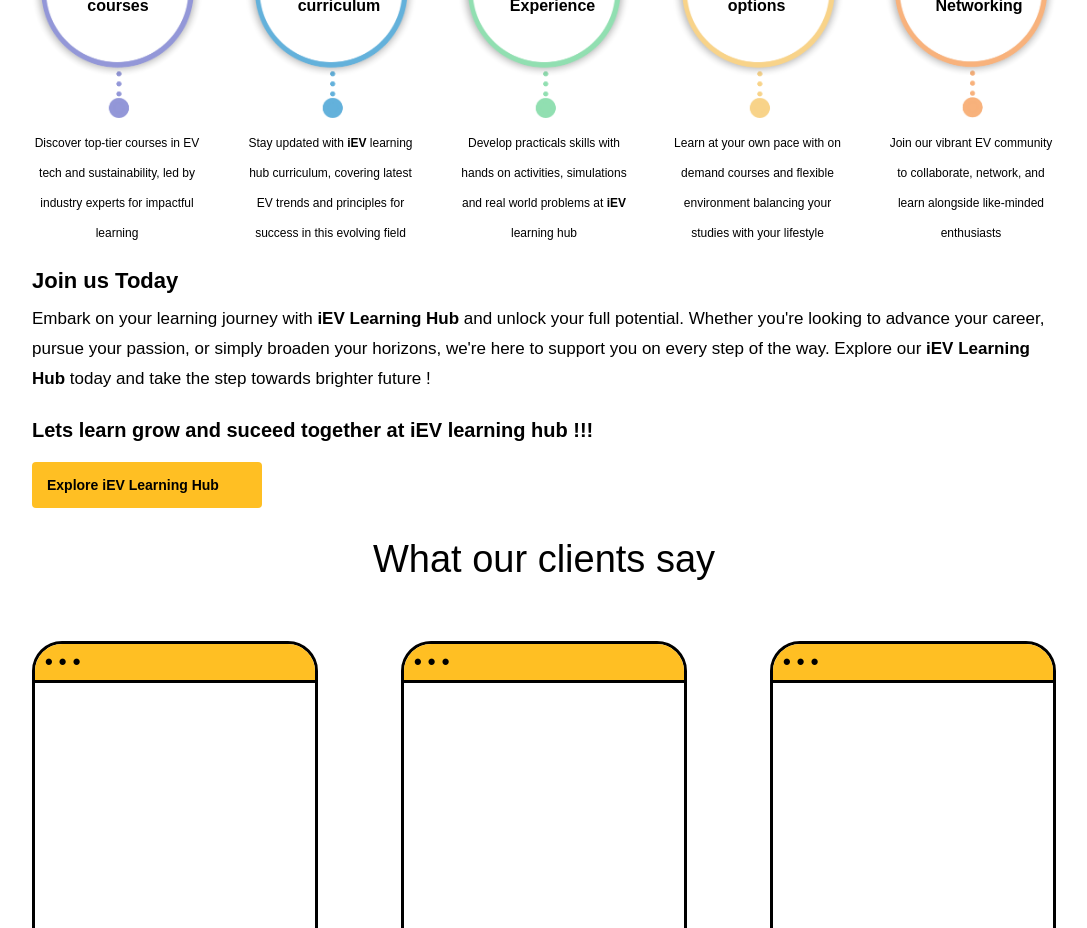
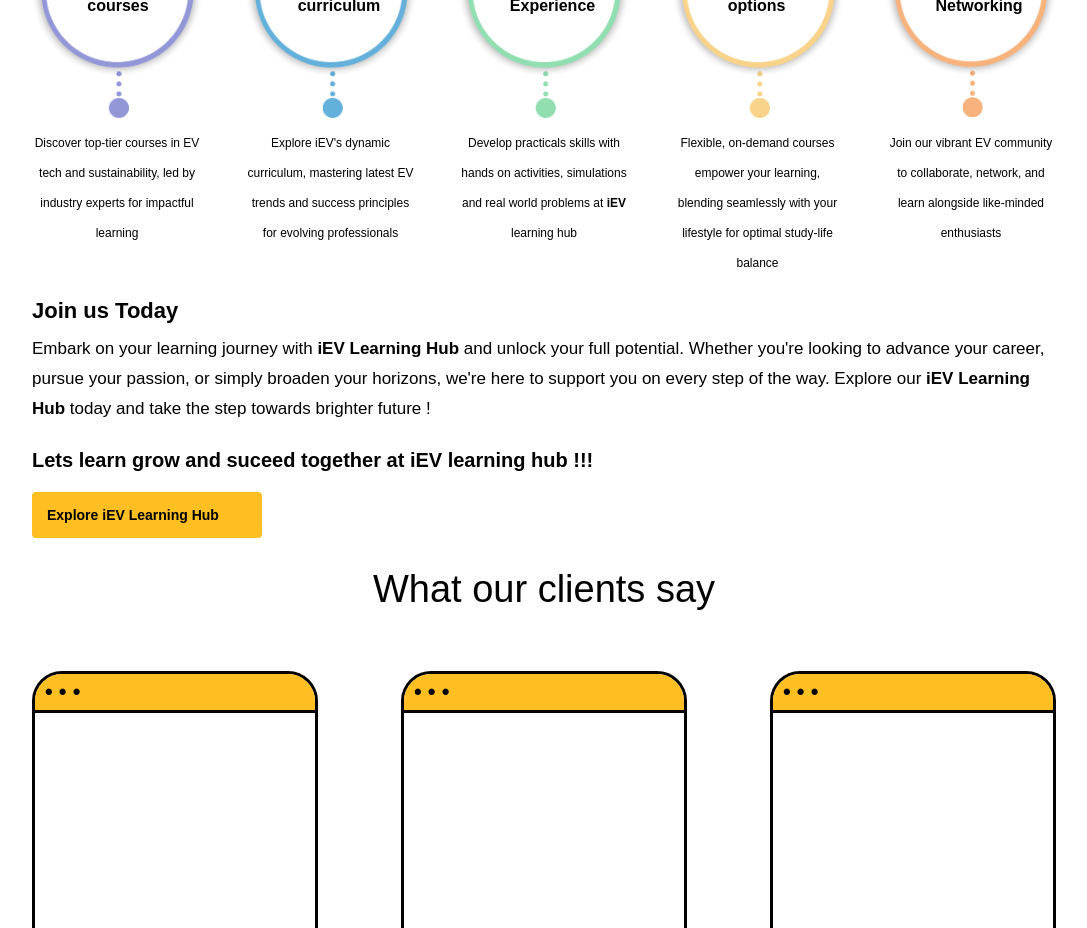
Before and after one commit to iev21/iev-frontend, an Angular app: page / in a window 1280 px wide. Shown: the part 1260-2188 px from the top of the page, without its empty margins (96-1183 px from the left). Built offline with nearby package versions, Linux system fonts and the light colour scheme.

Commit message:
Update home-learning-hub.component.html

```diff
--- a/src/app/home-learning-hub/home-learning-hub.component.html
+++ b/src/app/home-learning-hub/home-learning-hub.component.html
@@ -13,9 +13,9 @@
     </div>
     <div class="learning__journey learning__text">
         <div class="content"><div>Discover top-tier courses in EV tech and sustainability, led by industry experts for impactful learning</div></div>
-        <div class="content"><div>Stay updated with <span>iEV</span> learning hub curriculum, covering latest EV trends and principles for success in this evolving field</div></div>
+        <div class="content"><div>Explore iEV's dynamic curriculum, mastering latest EV trends and success principles for evolving professionals</div></div>
         <div class="content"><div>Develop practicals skills with hands on activities, simulations and real world problems at <span>iEV</span> learning hub </div></div>
-        <div class="content"><div>Learn at your own pace with on demand courses and flexible environment balancing your studies with your lifestyle</div></div>
+        <div class="content"><div>Flexible, on-demand courses empower your learning, blending seamlessly with your lifestyle for optimal study-life balance</div></div>
         <div class="content"><div>Join our vibrant EV community to collaborate, network, and learn alongside like-minded enthusiasts</div></div>
     </div>
     <div class="learning__joinus">Join us Today</div>
```
